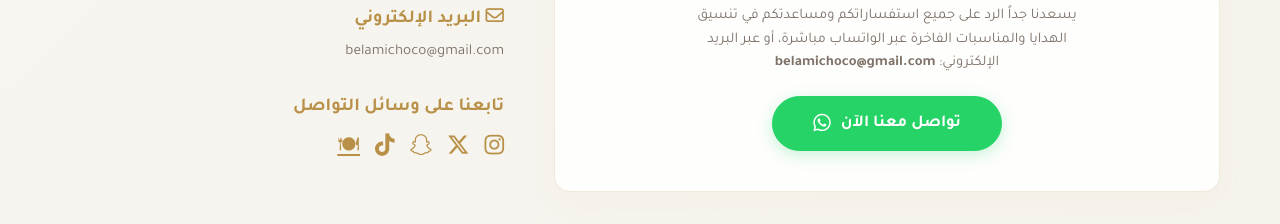
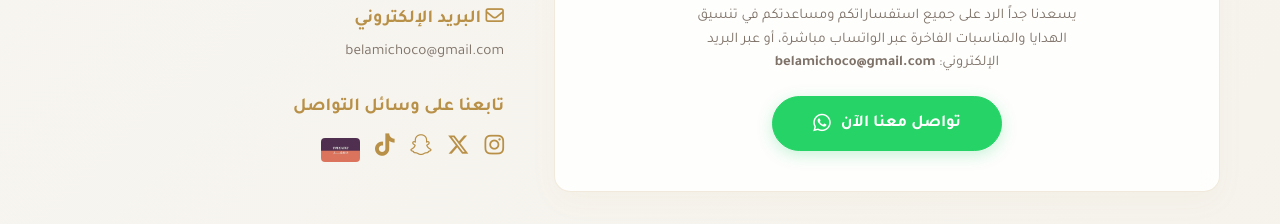
Before and after one commit to Belami-Store/belami-store, a plain HTML site: page index.html in a window 1280 px wide. Shown: the part 2960-3184 px from the top of the page. Drawn offline with Linux system fonts and the light colour scheme; no server answers.

Commit message:
Replace Chefz emoji with actual logo image in footer

```diff
--- a/index.html
+++ b/index.html
@@ -332,7 +332,7 @@
                                     <a href="https://x.com/cakolate123" target="_blank" style="color: var(--text-gold); font-size: 1.4rem;"><i class="fa-brands fa-x-twitter"></i></a>
                                     <a href="https://www.snapchat.com/add/belamichocolate" target="_blank" style="color: var(--text-gold); font-size: 1.4rem;"><i class="fa-brands fa-snapchat"></i></a>
                                     <a href="https://www.tiktok.com/@belamichoco" target="_blank" style="color: var(--text-gold); font-size: 1.4rem;"><i class="fa-brands fa-tiktok"></i></a>
-                                    <a href="https://thechefzco.app.link/UvyeJUSKV7b" target="_blank" style="color: var(--text-gold); font-size: 1.3rem; transition: var(--transition);" title="اطلب من ذاشفز">&#127869;</a>
+                                    <a href="https://thechefzco.app.link/UvyeJUSKV7b" target="_blank" style="display:inline-flex; align-items:center; transition: var(--transition);" title="اطلب من ذاشفز"><img src="chefz-logo.webp" alt="ذاشفز" style="height:1.5rem; width:auto; border-radius:4px; opacity:0.9; filter: brightness(1);"></a>
                                 </div>
                             </div>
                         </div>
```
Also changed, not shown: chefz-logo.webp (added).
